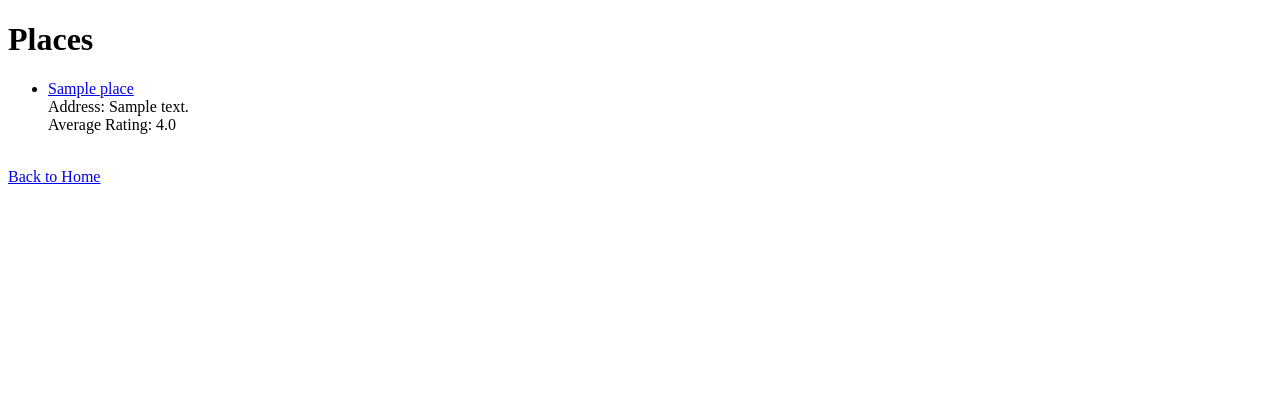
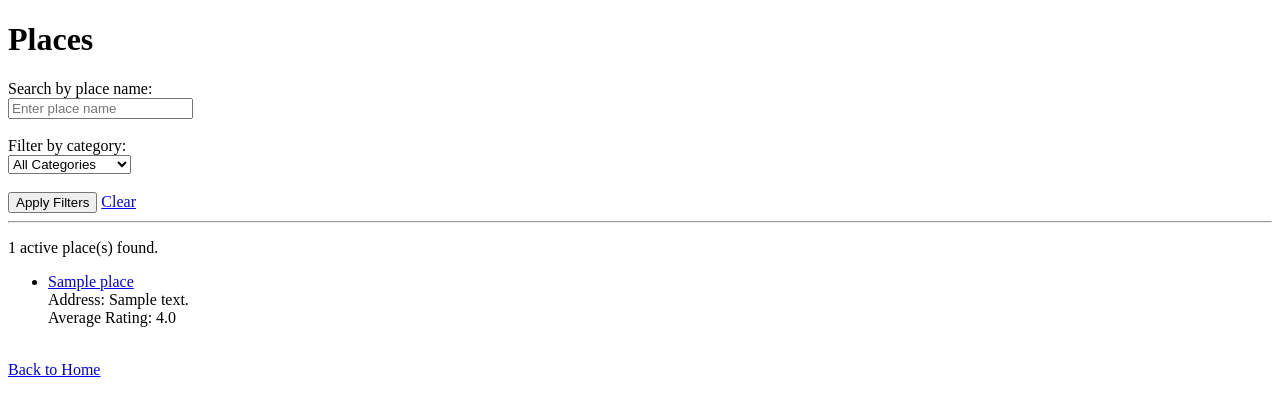
Before and after one commit to AbhijotSinghSandhu/Travel_App_P12_CMPT354, a Flask app: page /places in a window 1280 px wide. Shown: the top 416 px of the page. Run offline with Flask 3, Linux system fonts and the light colour scheme; tables that the repository leaves empty hold one stand-in row (values such as "Sample post").

Commit message:
Feature/place search filter (#16)
* Add search and category filter logic for places page

* Add search form and category filter UI for places page

* Improve places page filter state and search result rendering

* Replace places route with search and category filter version

```diff
--- a/app/__init__.py
+++ b/app/__init__.py
@@ -107,24 +107,6 @@
         flash("You have been logged out.")
         return redirect(url_for("login"))
 
-    @app.route("/places")
-    def places():
-        connection = get_db_connection()
-        cursor = connection.cursor(dictionary=True)
-
-        cursor.execute("""
-            SELECT PlaceID, Name, Address, AvgRating, IsActive
-            FROM Place
-            WHERE IsActive = TRUE
-            ORDER BY Name ASC
-        """)
-        places = cursor.fetchall()
-
-        cursor.close()
-        connection.close()
-
-        return render_template("places.html", places=places)
-
     @app.route("/places/<int:place_id>")
     def place_detail(place_id):
         connection = get_db_connection()
@@ -157,18 +139,54 @@
 
         return render_template("place_detail.html", place=place, categories=categories)
 
-    @app.route("/debug/places")
-    def debug_places():
+    @app.route("/places")
+    def places():
+        search = request.args.get("search", "").strip()
+        category = request.args.get("category", "").strip()
+
         connection = get_db_connection()
         cursor = connection.cursor(dictionary=True)
 
-        cursor.execute("SELECT PlaceID, Name, AvgRating, IsActive FROM Place")
+        category_query = """
+            SELECT TagName
+            FROM Category
+            ORDER BY TagName ASC
+        """
+        cursor.execute(category_query)
+        categories = cursor.fetchall()
+
+        places_query = """
+            SELECT DISTINCT p.PlaceID, p.Name, p.Address, p.AvgRating, p.IsActive
+            FROM Place p
+            LEFT JOIN PlaceCategory pc ON p.PlaceID = pc.PlaceID
+            LEFT JOIN Category c ON pc.CategoryID = c.CategoryID
+            WHERE p.IsActive = TRUE
+        """
+        params = []
+
+        if search:
+            places_query += " AND p.Name LIKE %s"
+            params.append(f"%{search}%")
+
+        if category:
+            places_query += " AND c.TagName = %s"
+            params.append(category)
+
+        places_query += " ORDER BY p.Name ASC"
+
+        cursor.execute(places_query, tuple(params))
         places = cursor.fetchall()
 
         cursor.close()
         connection.close()
 
-        return render_template("debug_places.html", places=places)
+        return render_template(
+            "places.html",
+            places=places,
+            categories=categories,
+            selected_category=category,
+            search_query=search
+        )
 
     @app.route("/debug/users")
     def debug_users():
--- a/app/templates/places.html
+++ b/app/templates/places.html
@@ -18,7 +18,44 @@
         {% endif %}
     {% endwith %}
 
+    <form method="GET" action="/places">
+        <label for="search">Search by place name:</label><br>
+        <input
+            type="text"
+            id="search"
+            name="search"
+            value="{{ search_query }}"
+            placeholder="Enter place name"
+        ><br><br>
+
+        <label for="category">Filter by category:</label><br>
+        <select id="category" name="category">
+            <option value="">All Categories</option>
+            {% for category in categories %}
+                <option value="{{ category.TagName }}"
+                    {% if selected_category == category.TagName %}selected{% endif %}>
+                    {{ category.TagName }}
+                </option>
+            {% endfor %}
+        </select><br><br>
+
+        <button type="submit">Apply Filters</button>
+        <a href="/places">Clear</a>
+    </form>
+
+    <hr>
+
+    {% if search_query or selected_category %}
+        <p><strong>Current filters:</strong></p>
+        <ul>
+            <li>Search: {{ search_query if search_query else "None" }}</li>
+            <li>Category: {{ selected_category if selected_category else "All Categories" }}</li>
+        </ul>
+    {% endif %}
+
     {% if places %}
+        <p>{{ places|length }} active place(s) found.</p>
+
         <ul>
             {% for place in places %}
                 <li>
@@ -30,7 +67,7 @@
             {% endfor %}
         </ul>
     {% else %}
-        <p>No active places found.</p>
+        <p>No matching active places found.</p>
     {% endif %}
 
     <p><a href="/">Back to Home</a></p>
```
